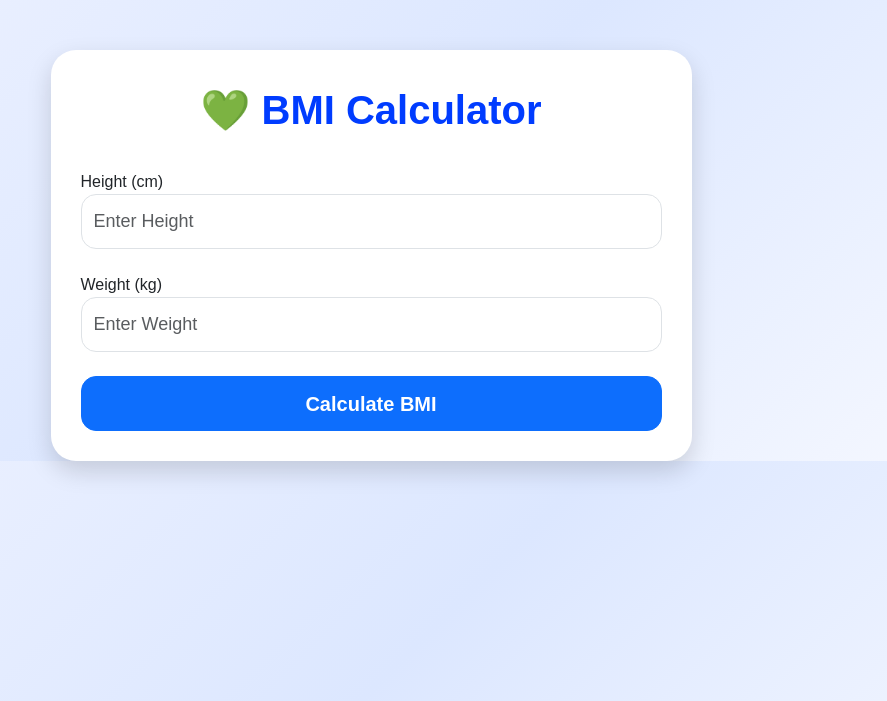
After one commit to chintusasmal21-lgtm/habit_tracker, a Django app: page /health/ in a window 1280 px wide. The commit adds this page. Shown: the top 701 px of the page, without its empty margins (269-1156 px from the left). Run offline with Django 5.2, Linux system fonts and the light colour scheme; a user stored in the database is signed in.

Commit message:
Updated health page

```diff
--- a/habits/templates/habits/dashboard.html
+++ b/habits/templates/habits/dashboard.html
@@ -538,7 +538,7 @@ li{
 
                 <div>
                     <div style="font-size:45px;">❤️</div>
-                    <div>Health</div>
+                    <div>BMI Calculate</div>
                 </div>
 
             </div>
@@ -567,6 +567,10 @@ li{
     </div>
 
   </div>
+
+
+
+
 
 
 
--- /dev/null
+++ b/habits/templates/habits/health.html
@@ -0,0 +1,263 @@
+<!DOCTYPE html>
+<html>
+<head>
+
+<title>BMI Calculator</title>
+
+<link href="https://cdn.jsdelivr.net/npm/bootstrap@5.3.0/dist/css/bootstrap.min.css" rel="stylesheet">
+
+<style>
+
+body{
+
+background:linear-gradient(135deg,#eef2ff,#dce7ff,#f7f9ff);
+
+font-family:Arial,sans-serif;
+
+}
+
+.container{
+
+margin-top:50px;
+
+}
+
+.card{
+
+border:none;
+
+border-radius:25px;
+
+box-shadow:0 10px 25px rgba(0,0,0,.15);
+
+padding:30px;
+
+}
+
+.heading{
+
+font-size:40px;
+
+font-weight:bold;
+
+text-align:center;
+
+color:#003cff;
+
+margin-bottom:30px;
+
+}
+
+.form-control{
+
+height:55px;
+
+border-radius:15px;
+
+font-size:18px;
+
+}
+
+.btn-primary{
+
+width:100%;
+
+height:55px;
+
+border-radius:15px;
+
+font-size:20px;
+
+font-weight:bold;
+
+}
+
+.result{
+
+margin-top:30px;
+
+text-align:center;
+
+}
+
+.circle{
+
+width:170px;
+
+height:170px;
+
+border-radius:50%;
+
+background:#003cff;
+
+display:flex;
+
+justify-content:center;
+
+align-items:center;
+
+margin:auto;
+
+color:white;
+
+font-size:40px;
+
+font-weight:bold;
+
+}
+
+.status{
+
+font-size:28px;
+
+font-weight:bold;
+
+margin-top:20px;
+
+}
+
+table{
+
+margin-top:25px;
+
+}
+
+</style>
+
+</head>
+
+<body>
+
+<div class="container">
+
+<div class="row justify-content-center">
+
+<div class="col-md-7">
+
+<div class="card">
+
+<div class="heading">
+
+💚 BMI Calculator
+
+</div>
+
+<form method="POST">
+
+{% csrf_token %}
+
+<label>
+
+Height (cm)
+
+</label>
+
+<input
+type="number"
+step="0.1"
+name="height"
+class="form-control"
+placeholder="Enter Height"
+required>
+
+<br>
+
+<label>
+
+Weight (kg)
+
+</label>
+
+<input
+type="number"
+step="0.1"
+name="weight"
+class="form-control"
+placeholder="Enter Weight"
+required>
+
+<br>
+
+<button class="btn btn-primary">
+
+Calculate BMI
+
+</button>
+
+</form>
+
+{% if bmi %}
+
+<div class="result">
+
+<div class="circle">
+
+{{ bmi }}
+
+</div>
+
+<div class="status">
+
+{{ status }}
+
+</div>
+
+<table class="table table-bordered">
+
+<tr>
+
+<th>BMI Range</th>
+
+<th>Status</th>
+
+</tr>
+
+<tr>
+
+<td>Below 18.5</td>
+
+<td>Underweight</td>
+
+</tr>
+
+<tr>
+
+<td>18.5 - 24.9</td>
+
+<td>Normal</td>
+
+</tr>
+
+<tr>
+
+<td>25 - 29.9</td>
+
+<td>Overweight</td>
+
+</tr>
+
+<tr>
+
+<td>30+</td>
+
+<td>Obese</td>
+
+</tr>
+
+</table>
+
+</div>
+
+{% endif %}
+
+</div>
+
+</div>
+
+</div>
+
+</div>
+
+</body>
+
+</html>
--- a/habits/urls.py
+++ b/habits/urls.py
@@ -107,6 +107,10 @@ path(
     views.reset_password,
     name='reset_password'
 ),
+ path("health/",
+      views.health,
+     name="health"
+),
 
 
 
--- a/habits/views.py
+++ b/habits/views.py
@@ -84,14 +84,21 @@ def dashboard(request):
         completed=True
     ).count()
 
+
     # Habits completed this week
-    week_start = today - timedelta(days=6)
+    completed_week = 0
 
-    completed_week = HabitLog.objects.filter(
-        habit__user=request.user,
-        log_date__range=[week_start, today],
+    habits = Habit.objects.filter(user=request.user)
+
+    for habit in habits:
+       total_logs = HabitLog.objects.filter(habit=habit).count()
+       completed_logs = HabitLog.objects.filter(
+        habit=habit,
         completed=True
-    ).count()
+        ).count()
+       if total_logs > 0 and total_logs == completed_logs:
+        completed_week += 1
+
     active_days = HabitLog.objects.filter(
     habit__user=request.user,
     completed=True
@@ -123,6 +130,7 @@ def dashboard(request):
         "active_days": active_days,
 
         "current_streak": current_streak,
+
 
     }
 
@@ -239,30 +247,34 @@ def add_habit(request):
             status="Pending"
         )
 
-        messages.success(request, "Habit successfully added!")
-
         current_date = start_date
 
         while current_date <= end_date:
 
             if habit.frequency == "Daily":
 
-                HabitLog.objects.create(
+                HabitLog.objects.get_or_create(
                     habit=habit,
                     log_date=current_date,
-                    completed=False,
-                    missed=False
+                    defaults={
+                        "completed": False,
+                        "missed": False
+                    }
                 )
+
                 current_date += timedelta(days=1)
 
             elif habit.frequency == "Weekdays":
 
                 if current_date.weekday() < 5:
-                    HabitLog.objects.create(
+
+                    HabitLog.objects.get_or_create(
                         habit=habit,
                         log_date=current_date,
-                        completed=False,
-                        missed=False
+                        defaults={
+                            "completed": False,
+                            "missed": False
+                        }
                     )
 
                 current_date += timedelta(days=1)
@@ -270,22 +282,27 @@ def add_habit(request):
             elif habit.frequency == "Weekends":
 
                 if current_date.weekday() >= 5:
-                    HabitLog.objects.create(
+
+                    HabitLog.objects.get_or_create(
                         habit=habit,
                         log_date=current_date,
-                        completed=False,
-                        missed=False
+                        defaults={
+                            "completed": False,
+                            "missed": False
+                        }
                     )
 
                 current_date += timedelta(days=1)
 
             elif habit.frequency == "Weekly":
 
-                HabitLog.objects.create(
+                HabitLog.objects.get_or_create(
                     habit=habit,
                     log_date=current_date,
-                    completed=False,
-                    missed=False
+                    defaults={
+                        "completed": False,
+                        "missed": False
+                    }
                 )
 
                 current_date += timedelta(days=7)
@@ -306,7 +323,7 @@ End Date   : {habit.end_date}
 
 Stay consistent and achieve your goals!
 """,
-                settings.EMAIL_HOST_USER  # or settings.DEFAULT_FROM_EMAIL
+                settings.EMAIL_HOST_USER,
                 [request.user.email],
                 fail_silently=False,
             )
@@ -314,7 +331,9 @@ Stay consistent and achieve your goals!
         except Exception as e:
             print("Email Error:", e)
 
-        return redirect("/dashboard/")
+        messages.success(request, "Habit added successfully!")
+
+        return redirect("dashboard")
 
     return render(request, "habits/add_habit.html")
 
@@ -457,6 +476,10 @@ def habit_edits(request, id):
         user=request.user
     )
 
+    old_frequency = habit.frequency
+    old_start_date = habit.start_date
+    old_end_date = habit.end_date
+
     if request.method == "POST":
 
         habit.description = request.POST.get("description")
@@ -464,39 +487,86 @@ def habit_edits(request, id):
         habit.frequency = request.POST.get("frequency")
         habit.reminder_time = request.POST.get("reminder_time")
 
-        new_end_date = datetime.strptime(
+        habit.end_date = datetime.strptime(
             request.POST.get("end_date"),
             "%Y-%m-%d"
         ).date()
 
-        habit.end_date = new_end_date
-
-        if new_end_date >= date.today():
+        if habit.end_date >= date.today():
             habit.status = "Pending"
         else:
             habit.status = "Completed"
 
         habit.save()
 
-        # Remove old logs
-        HabitLog.objects.filter(habit=habit).delete()
+        # Recreate logs only if schedule changed
+        if (
+            old_frequency != habit.frequency or
+            old_start_date != habit.start_date or
+            old_end_date != habit.end_date
+        ):
 
-        current_date = habit.start_date
+            HabitLog.objects.filter(habit=habit).delete()
 
-        while current_date <= habit.end_date:
+            current_date = habit.start_date
 
-            HabitLog.objects.create(
-                habit=habit,
-                log_date=current_date,
-                completed=False,
-                missed=False
-            )
+            while current_date <= habit.end_date:
 
-            if habit.frequency == "Daily":
-                current_date += timedelta(days=1)
+                if habit.frequency == "Daily":
 
-            elif habit.frequency == "Weekly":
-                current_date += timedelta(days=7)
+                    HabitLog.objects.get_or_create(
+                        habit=habit,
+                        log_date=current_date,
+                        defaults={
+                            "completed": False,
+                            "missed": False
+                        }
+                    )
+
+                    current_date += timedelta(days=1)
+
+                elif habit.frequency == "Weekdays":
+
+                    if current_date.weekday() < 5:
+
+                        HabitLog.objects.get_or_create(
+                            habit=habit,
+                            log_date=current_date,
+                            defaults={
+                                "completed": False,
+                                "missed": False
+                            }
+                        )
+
+                    current_date += timedelta(days=1)
+
+                elif habit.frequency == "Weekends":
+
+                    if current_date.weekday() >= 5:
+
+                        HabitLog.objects.get_or_create(
+                            habit=habit,
+                            log_date=current_date,
+                            defaults={
+                                "completed": False,
+                                "missed": False
+                            }
+                        )
+
+                    current_date += timedelta(days=1)
+
+                elif habit.frequency == "Weekly":
+
+                    HabitLog.objects.get_or_create(
+                        habit=habit,
+                        log_date=current_date,
+                        defaults={
+                            "completed": False,
+                            "missed": False
+                        }
+                    )
+
+                    current_date += timedelta(days=7)
 
         try:
             send_mail(
@@ -511,8 +581,8 @@ Reminder    : {habit.reminder_time}
 Start Date  : {habit.start_date}
 End Date    : {habit.end_date}
 Status      : {habit.status}
-                """,
-                settings.DEFAULT_FROM_EMAIL,
+""",
+                settings.EMAIL_HOST_USER,
                 [request.user.email],
                 fail_silently=False,
             )
@@ -1057,4 +1127,45 @@ def reset_password(request):
     )
 
 
+@login_required
+def health(request):
+
+    bmi = None
+    status = None
+
+    if request.method == "POST":
+
+        height = float(request.POST["height"])
+
+        weight = float(request.POST["weight"])
+
+        bmi = weight / ((height/100)**2)
+
+        bmi = round(bmi,1)
+
+        if bmi < 18.5:
+
+            status = "🔵 Underweight"
+
+        elif bmi < 25:
+
+            status = "🟢 Normal Weight"
+
+        elif bmi < 30:
+
+            status = "🟠 Overweight"
+
+        else:
+
+            status = "🔴 Obese"
+
+    return render(request,"habits/health.html",{
+
+        "bmi":bmi,
+
+        "status":status
+
+    })
+
+
 # Create your views here.
```
Also changed, not shown: habits/models.py (+7 -0 lines), db.sqlite3, habits/migrations/0010_habitlog_unique_habit_log.py (added).
